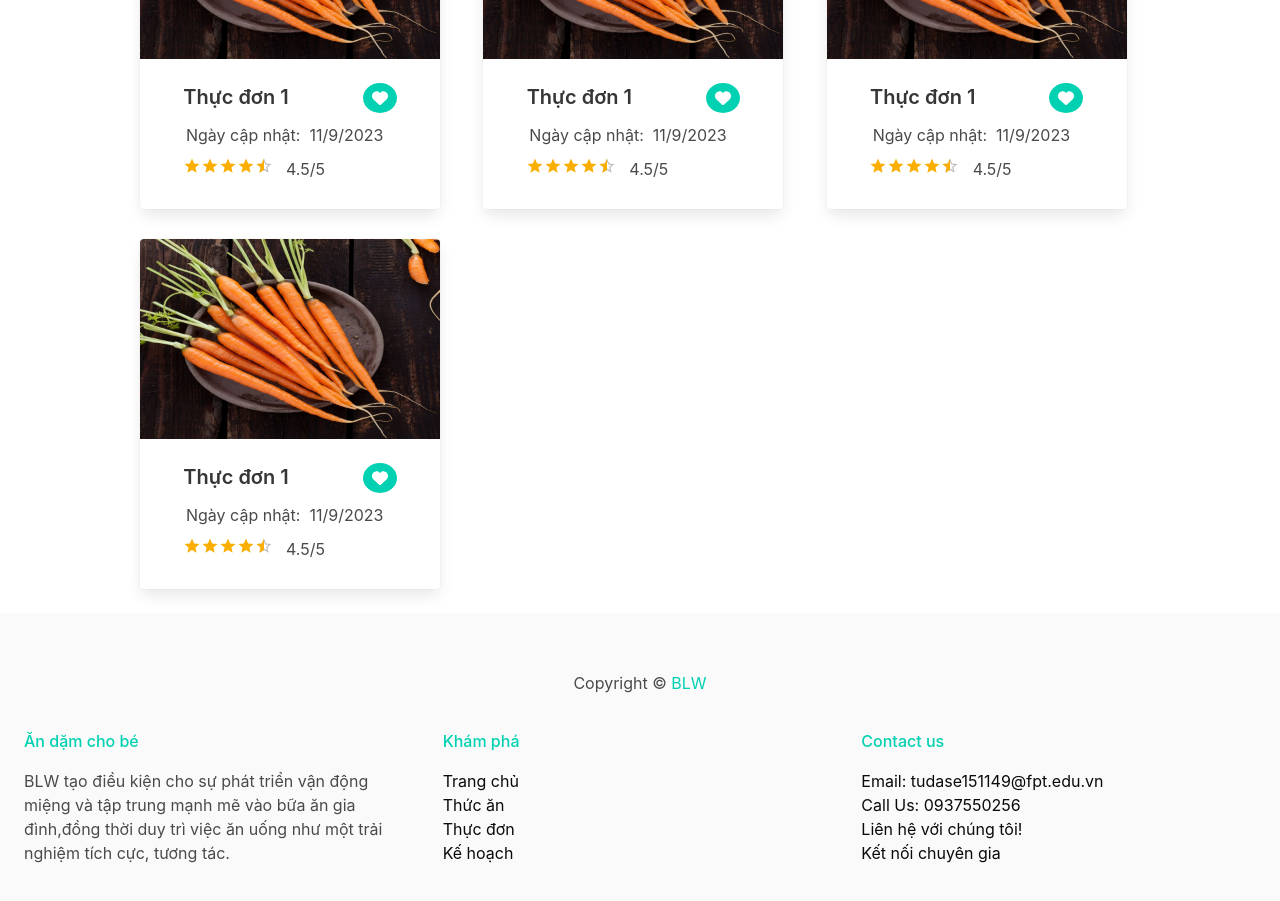
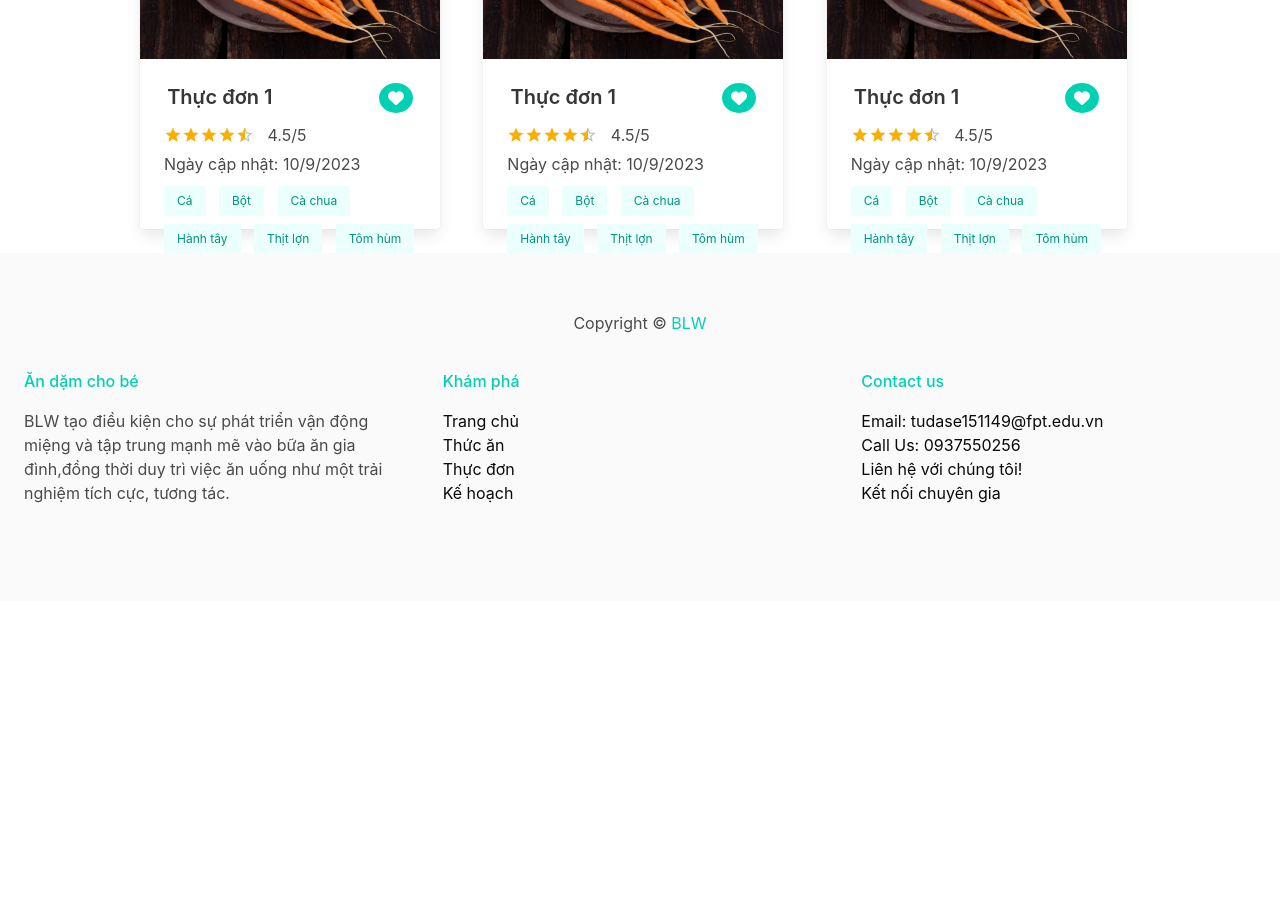
Before and after one commit to DaoAnhTu2105/EXE201_BLW_FE_WEB, a React (Create React App) app: page /recipe in a window 1280 px wide. Shown: the part 1420-2321 px from the top of the page. After the commit the page ends 2021 px from the top, so only its background shows below. Built offline with nearby package versions, Linux system fonts and the light colour scheme.

Commit message:
update recipe layout

```diff
--- a/src/pages/Home/index.js
+++ b/src/pages/Home/index.js
@@ -632,12 +632,21 @@ const Home = () => {
                           marginBottom: 10,
                           display: "flex",
                           alignItems: "center",
+                          justifyContent: "space-evenly",
                         }}
                       >
-                        <span>Thực đơn 1</span>
-                        &nbsp; &nbsp;
+                        <span
+                          style={{
+                            width: "160px",
+                            height: "23px",
+                            overflow: "hidden",
+                          }}
+                        >
+                          Thực đơn 1
+                        </span>
+                        &nbsp; &nbsp; &nbsp; &nbsp; &nbsp;
                         <button
-                          class="button is-primary"
+                          className="button is-primary"
                           style={{
                             borderRadius: "50%",
                             width: "10px",
@@ -707,12 +716,21 @@ const Home = () => {
                           marginBottom: 10,
                           display: "flex",
                           alignItems: "center",
+                          justifyContent: "space-evenly",
                         }}
                       >
-                        <span>Thực đơn 1</span>
-                        &nbsp; &nbsp;
+                        <span
+                          style={{
+                            width: "160px",
+                            height: "23px",
+                            overflow: "hidden",
+                          }}
+                        >
+                          Thực đơn 1
+                        </span>
+                        &nbsp; &nbsp; &nbsp; &nbsp; &nbsp;
                         <button
-                          class="button is-primary"
+                          className="button is-primary"
                           style={{
                             borderRadius: "50%",
                             width: "10px",
@@ -782,12 +800,21 @@ const Home = () => {
                           marginBottom: 10,
                           display: "flex",
                           alignItems: "center",
+                          justifyContent: "space-evenly",
                         }}
                       >
-                        <span>Thực đơn 1</span>
-                        &nbsp; &nbsp;
+                        <span
+                          style={{
+                            width: "160px",
+                            height: "23px",
+                            overflow: "hidden",
+                          }}
+                        >
+                          Thực đơn 1
+                        </span>
+                        &nbsp; &nbsp; &nbsp; &nbsp; &nbsp;
                         <button
-                          class="button is-primary"
+                          className="button is-primary"
                           style={{
                             borderRadius: "50%",
                             width: "10px",
@@ -857,12 +884,21 @@ const Home = () => {
                           marginBottom: 10,
                           display: "flex",
                           alignItems: "center",
+                          justifyContent: "space-evenly",
                         }}
                       >
-                        <span>Thực đơn 1</span>
-                        &nbsp; &nbsp;
+                        <span
+                          style={{
+                            width: "160px",
+                            height: "23px",
+                            overflow: "hidden",
+                          }}
+                        >
+                          Thực đơn 1
+                        </span>
+                        &nbsp; &nbsp; &nbsp; &nbsp; &nbsp;
                         <button
-                          class="button is-primary"
+                          className="button is-primary"
                           style={{
                             borderRadius: "50%",
                             width: "10px",
@@ -932,12 +968,21 @@ const Home = () => {
                           marginBottom: 10,
                           display: "flex",
                           alignItems: "center",
+                          justifyContent: "space-evenly",
                         }}
                       >
-                        <span>Thực đơn 1</span>
-                        &nbsp; &nbsp;
+                        <span
+                          style={{
+                            width: "160px",
+                            height: "23px",
+                            overflow: "hidden",
+                          }}
+                        >
+                          Thực đơn 1
+                        </span>
+                        &nbsp; &nbsp; &nbsp; &nbsp; &nbsp;
                         <button
-                          class="button is-primary"
+                          className="button is-primary"
                           style={{
                             borderRadius: "50%",
                             width: "10px",
@@ -1007,12 +1052,21 @@ const Home = () => {
                           marginBottom: 10,
                           display: "flex",
                           alignItems: "center",
+                          justifyContent: "space-evenly",
                         }}
                       >
-                        <span>Thực đơn 1</span>
-                        &nbsp; &nbsp;
+                        <span
+                          style={{
+                            width: "160px",
+                            height: "23px",
+                            overflow: "hidden",
+                          }}
+                        >
+                          Thực đơn 1
+                        </span>
+                        &nbsp; &nbsp; &nbsp; &nbsp; &nbsp;
                         <button
-                          class="button is-primary"
+                          className="button is-primary"
                           style={{
                             borderRadius: "50%",
                             width: "10px",
@@ -1069,7 +1123,7 @@ const Home = () => {
           </div>
         </div>
       </div>
-      <div style={{ textAlign: "center" }}>
+      <div style={{ textAlign: "center", marginBottom: 10 }}>
         <a href="/#" className="has-text-primary title is-4">
           Xem tất cả
         </a>
--- a/src/pages/Recipe/index.js
+++ b/src/pages/Recipe/index.js
@@ -320,7 +320,7 @@ const Recipe = () => {
               <div className="grid-item-food">
                 <div
                   className="card"
-                  style={{ width: "300px", height: "350px" }}
+                  style={{ width: "300px", height: "370px" }}
                 >
                   <div className="card-image">
                     <figure className="image is-3by2">
@@ -348,6 +348,7 @@ const Recipe = () => {
                           >
                             Thực đơn 1
                           </span>
+                          &nbsp; &nbsp; &nbsp; &nbsp; &nbsp;
                           <button
                             className="button is-primary"
                             style={{
@@ -359,20 +360,7 @@ const Recipe = () => {
                             <FontAwesomeIcon icon={faHeart} />
                           </button>
                         </p>
-                        <h6
-                          className="subtitle is-6 mb-3 mt-3"
-                          style={{ paddingLeft: "22px" }}
-                        >
-                          Ngày cập nhật: <span>&nbsp;11/9/2023</span>
-                        </h6>
-                        <div
-                          style={{
-                            display: "flex",
-                            alignItems: "center",
-                            justifyContent: "space-evenly",
-                          }}
-                        >
-                          <div>
+                        <div style={{ display: "flex", alignItems: "center" }}>
                           <Rating
                             name="half-rating-read"
                             defaultValue={4.5}
@@ -383,10 +371,34 @@ const Recipe = () => {
                           &nbsp; &nbsp;
                           <span>4.5/5</span>
                         </div>
-                          <div>
-                            &nbsp; &nbsp;&nbsp; &nbsp;&nbsp; &nbsp;&nbsp; &nbsp;
+                        <div style={{ marginTop: 5 }}>
+                          <p>Ngày cập nhật: 10/9/2023</p>
                         </div>
-                        </div>
+                        <p className="subtitle is-6" style={{ marginTop: 10 }}>
+                          <button class="button is-primary is-light is-small is-0-mobile mb-2">
+                            Cá
+                          </button>
+                          &nbsp; &nbsp;
+                          <button class="button is-primary is-light is-small is-0-mobile mb-2">
+                            Bột
+                          </button>
+                          &nbsp; &nbsp;
+                          <button class="button is-primary is-light is-small is-0-mobile mb-2">
+                            Cà chua
+                          </button>
+                          &nbsp; &nbsp;
+                          <button class="button is-primary is-light is-small is-0-mobile mb-2">
+                            Hành tây
+                          </button>
+                          &nbsp; &nbsp;
+                          <button class="button is-primary is-light is-small is-0-mobile mb-2">
+                            Thịt lợn
+                          </button>
+                          &nbsp; &nbsp;
+                          <button class="button is-primary is-light is-small is-0-mobile mb-2">
+                            Tôm hùm
+                          </button>
+                        </p>
                       </div>
                     </div>
                   </div>
@@ -395,7 +407,7 @@ const Recipe = () => {
               <div className="grid-item-food">
                 <div
                   className="card"
-                  style={{ width: "300px", height: "350px" }}
+                  style={{ width: "300px", height: "370px" }}
                 >
                   <div className="card-image">
                     <figure className="image is-3by2">
@@ -423,6 +435,7 @@ const Recipe = () => {
                           >
                             Thực đơn 1
                           </span>
+                          &nbsp; &nbsp; &nbsp; &nbsp; &nbsp;
                           <button
                             className="button is-primary"
                             style={{
@@ -434,20 +447,7 @@ const Recipe = () => {
                             <FontAwesomeIcon icon={faHeart} />
                           </button>
                         </p>
-                        <h6
-                          className="subtitle is-6 mb-3 mt-3"
-                          style={{ paddingLeft: "22px" }}
-                        >
-                          Ngày cập nhật: <span>&nbsp;11/9/2023</span>
-                        </h6>
-                        <div
-                          style={{
-                            display: "flex",
-                            alignItems: "center",
-                            justifyContent: "space-evenly",
-                          }}
-                        >
-                          <div>
+                        <div style={{ display: "flex", alignItems: "center" }}>
                           <Rating
                             name="half-rating-read"
                             defaultValue={4.5}
@@ -458,10 +458,34 @@ const Recipe = () => {
                           &nbsp; &nbsp;
                           <span>4.5/5</span>
                         </div>
-                          <div>
-                            &nbsp; &nbsp;&nbsp; &nbsp;&nbsp; &nbsp;&nbsp; &nbsp;
+                        <div style={{ marginTop: 5 }}>
+                          <p>Ngày cập nhật: 10/9/2023</p>
                         </div>
-                        </div>
+                        <p className="subtitle is-6" style={{ marginTop: 10 }}>
+                          <button class="button is-primary is-light is-small is-0-mobile mb-2">
+                            Cá
+                          </button>
+                          &nbsp; &nbsp;
+                          <button class="button is-primary is-light is-small is-0-mobile mb-2">
+                            Bột
+                          </button>
+                          &nbsp; &nbsp;
+                          <button class="button is-primary is-light is-small is-0-mobile mb-2">
+                            Cà chua
+                          </button>
+                          &nbsp; &nbsp;
+                          <button class="button is-primary is-light is-small is-0-mobile mb-2">
+                            Hành tây
+                          </button>
+                          &nbsp; &nbsp;
+                          <button class="button is-primary is-light is-small is-0-mobile mb-2">
+                            Thịt lợn
+                          </button>
+                          &nbsp; &nbsp;
+                          <button class="button is-primary is-light is-small is-0-mobile mb-2">
+                            Tôm hùm
+                          </button>
+                        </p>
                       </div>
                     </div>
                   </div>
@@ -470,7 +494,7 @@ const Recipe = () => {
               <div className="grid-item-food">
                 <div
                   className="card"
-                  style={{ width: "300px", height: "350px" }}
+                  style={{ width: "300px", height: "370px" }}
                 >
                   <div className="card-image">
                     <figure className="image is-3by2">
@@ -498,6 +522,7 @@ const Recipe = () => {
                           >
                             Thực đơn 1
                           </span>
+                          &nbsp; &nbsp; &nbsp; &nbsp; &nbsp;
                           <button
                             className="button is-primary"
                             style={{
@@ -509,20 +534,7 @@ const Recipe = () => {
                             <FontAwesomeIcon icon={faHeart} />
                           </button>
                         </p>
-                        <h6
-                          className="subtitle is-6 mb-3 mt-3"
-                          style={{ paddingLeft: "22px" }}
-                        >
-                          Ngày cập nhật: <span>&nbsp;11/9/2023</span>
-                        </h6>
-                        <div
-                          style={{
-                            display: "flex",
-                            alignItems: "center",
-                            justifyContent: "space-evenly",
-                          }}
-                        >
-                          <div>
+                        <div style={{ display: "flex", alignItems: "center" }}>
                           <Rating
                             name="half-rating-read"
                             defaultValue={4.5}
@@ -533,85 +545,34 @@ const Recipe = () => {
                           &nbsp; &nbsp;
                           <span>4.5/5</span>
                         </div>
-                          <div>
-                            &nbsp; &nbsp;&nbsp; &nbsp;&nbsp; &nbsp;&nbsp; &nbsp;
+                        <div style={{ marginTop: 5 }}>
+                          <p>Ngày cập nhật: 10/9/2023</p>
                         </div>
-                        </div>
-                      </div>
-                    </div>
-                  </div>
-                </div>
-              </div>
-              <div className="grid-item-food">
-                <div
-                  className="card"
-                  style={{ width: "300px", height: "350px" }}
-                >
-                  <div className="card-image">
-                    <figure className="image is-3by2">
-                      <img src={carrot} alt="Placeholder" />
-                    </figure>
-                  </div>
-                  <div className="card-content">
-                    <div className="media">
-                      <div className="media-content">
-                        <p
-                          className="title is-5"
-                          style={{
-                            marginBottom: 10,
-                            display: "flex",
-                            alignItems: "center",
-                            justifyContent: "space-evenly",
-                          }}
-                        >
-                          <span
-                            style={{
-                              width: "160px",
-                              height: "23px",
-                              overflow: "hidden",
-                            }}
-                          >
-                            Thực đơn 1
-                          </span>
-                          <button
-                            className="button is-primary"
-                            style={{
-                              borderRadius: "50%",
-                              width: "10px",
-                              height: "30px",
-                            }}
-                          >
-                            <FontAwesomeIcon icon={faHeart} />
+                        <p className="subtitle is-6" style={{ marginTop: 10 }}>
+                          <button class="button is-primary is-light is-small is-0-mobile mb-2">
+                            Cá
+                          </button>
+                          &nbsp; &nbsp;
+                          <button class="button is-primary is-light is-small is-0-mobile mb-2">
+                            Bột
+                          </button>
+                          &nbsp; &nbsp;
+                          <button class="button is-primary is-light is-small is-0-mobile mb-2">
+                            Cà chua
+                          </button>
+                          &nbsp; &nbsp;
+                          <button class="button is-primary is-light is-small is-0-mobile mb-2">
+                            Hành tây
+                          </button>
+                          &nbsp; &nbsp;
+                          <button class="button is-primary is-light is-small is-0-mobile mb-2">
+                            Thịt lợn
+                          </button>
+                          &nbsp; &nbsp;
+                          <button class="button is-primary is-light is-small is-0-mobile mb-2">
+                            Tôm hùm
                           </button>
                         </p>
-                        <h6
-                          className="subtitle is-6 mb-3 mt-3"
-                          style={{ paddingLeft: "22px" }}
-                        >
-                          Ngày cập nhật: <span>&nbsp;11/9/2023</span>
-                        </h6>
-                        <div
-                          style={{
-                            display: "flex",
-                            alignItems: "center",
-                            justifyContent: "space-evenly",
-                          }}
-                        >
-                          <div>
-                            <Rating
-                              name="half-rating-read"
-                              defaultValue={4.5}
-                              precision={0.5}
-                              readOnly
-                              size="small"
-                            />
-                            &nbsp; &nbsp;
-                            <span>4.5/5</span>
-                          </div>
-                          <div>
-                            &nbsp; &nbsp;&nbsp; &nbsp;&nbsp; &nbsp;&nbsp; &nbsp;
-                          </div>
-                        </div>
                       </div>
                     </div>
                   </div>
```
Lines whose indentation alone changed are shown as unchanged.
